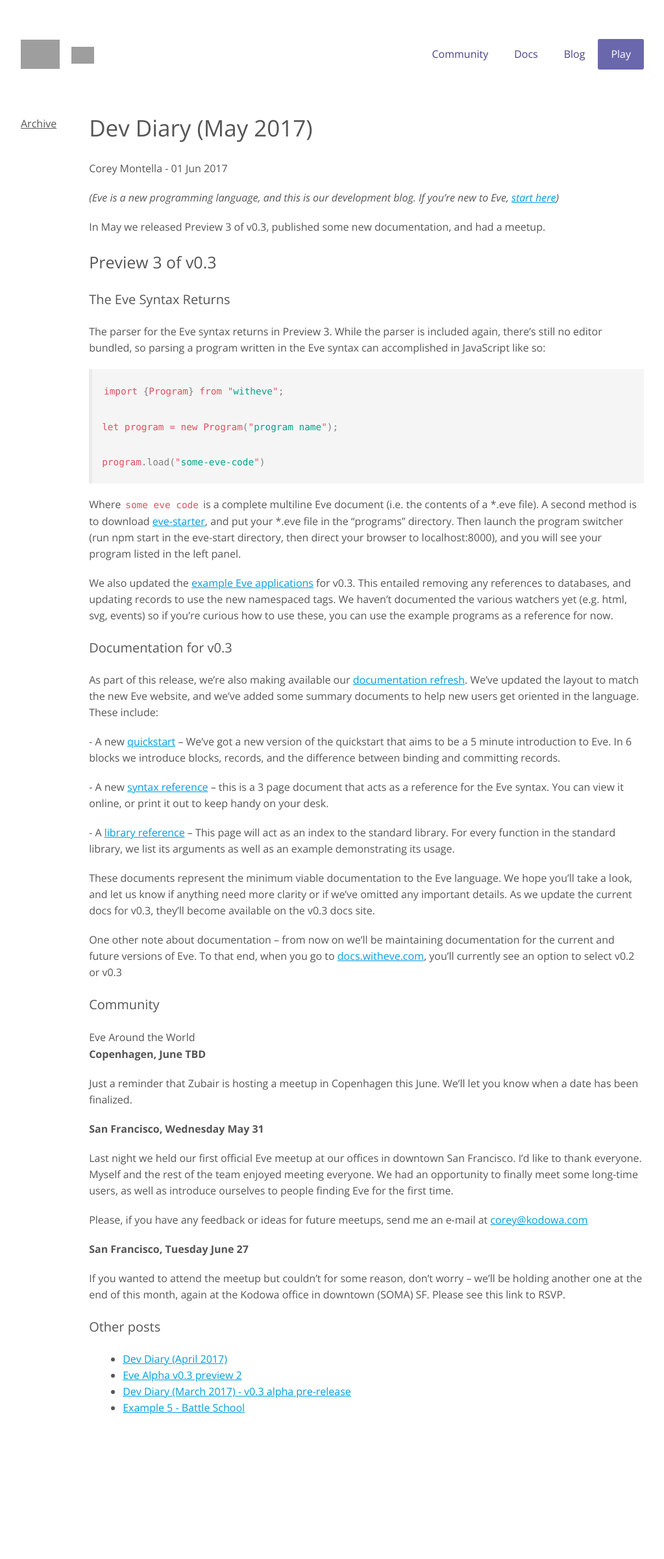
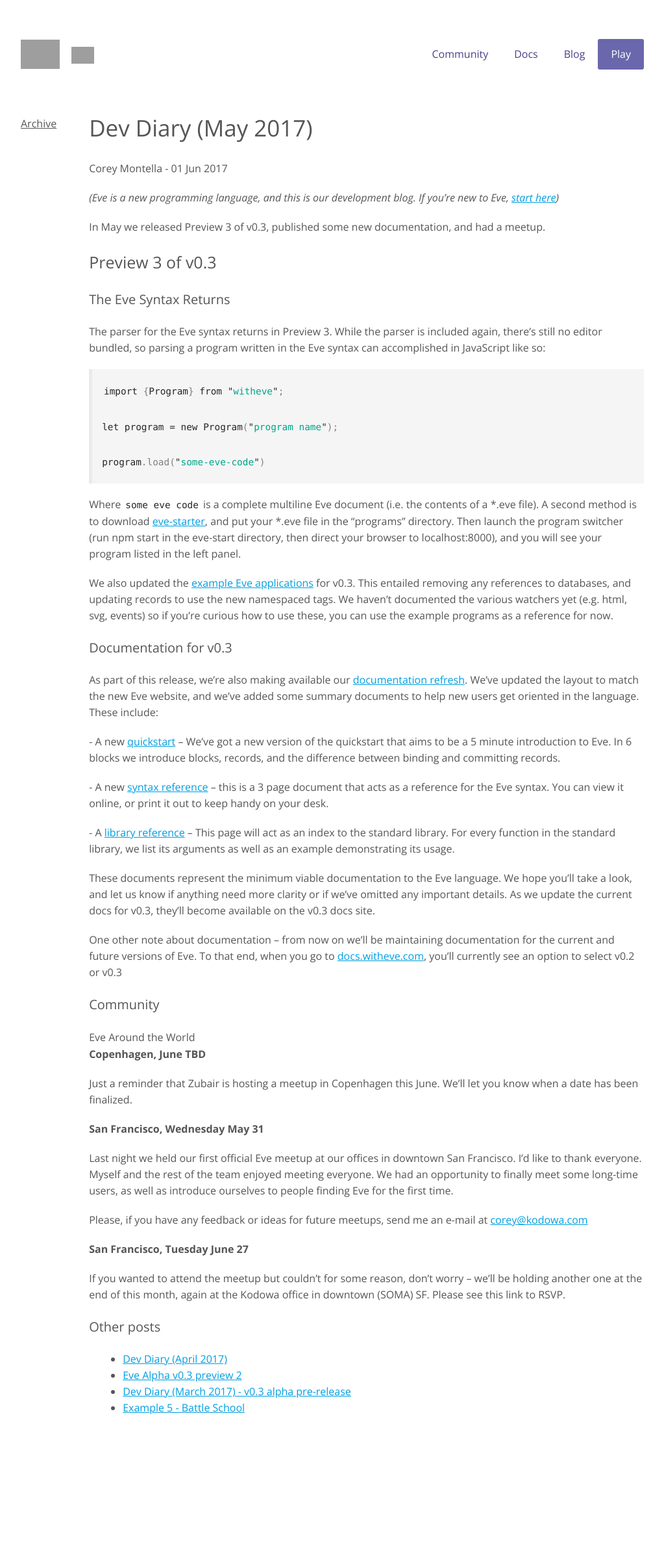
Before and after one commit to Kodowa/incidentalcomplexity, a Jekyll site: the page built from index.html, in a window 1280 px wide. Shown: the whole page at 65% size, without its empty margins (128-1151 px from the left). Built offline with Jekyll 4.4.1, drawn with Linux system fonts in a browser that asks for light colours; grey boxes are pictures that could not be loaded.

Commit message:
code is black

```diff
--- a/css/blog.css
+++ b/css/blog.css
@@ -97,7 +97,7 @@ pre {
 }
 
 code {
-  color: rgb(226, 79, 94);
+  color: rgb(38,38,38);
 }
 
 blockquote {
```
